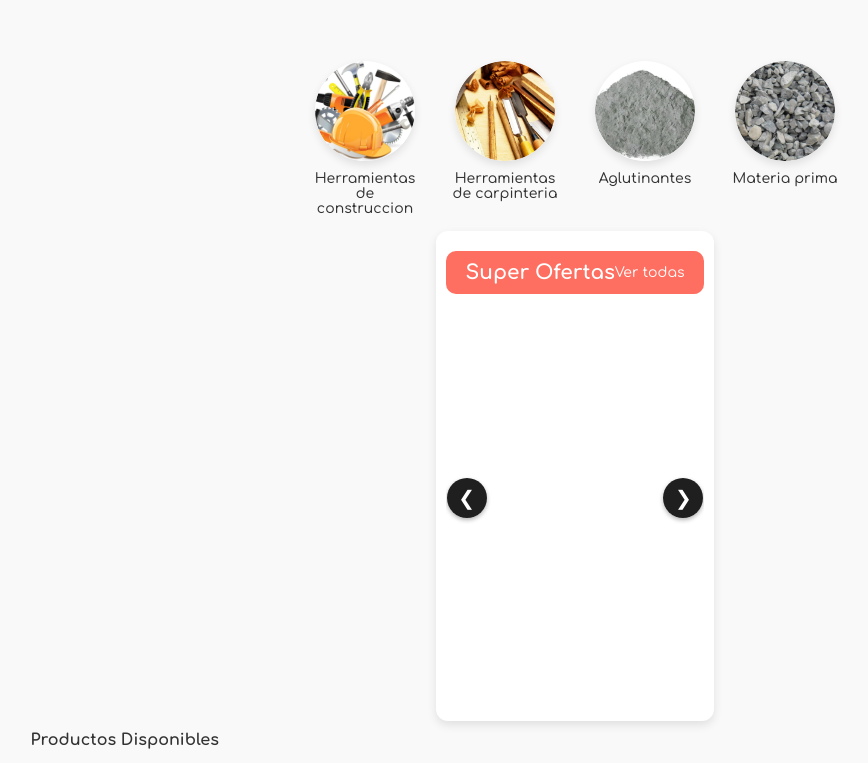
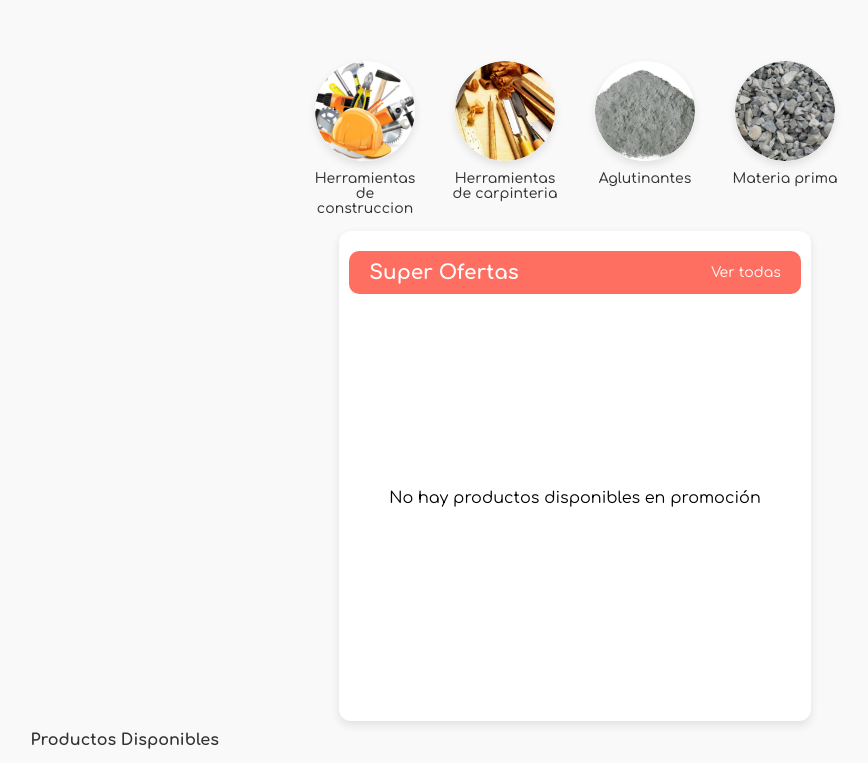
Before and after one commit to MauryQV/YouBuild, a Django app: page /buscar/ in a window 1280 px wide; the page is wider, and only the part inside the window is pictured. Shown: the part 487-1250 px from the top of that part, without its empty margins (65-933 px from the left). Run offline with Django 5.2, Linux system fonts and the light colour scheme; data comes from the database, SQL or seed files in the repository; both versions use the stored data as it was after the commit.

Commit message:
01-Frontend Integración de Mensaje cuando no hay productos en promocion

```diff
--- a/YouBuild/sistema/templates/index.html
+++ b/YouBuild/sistema/templates/index.html
@@ -95,10 +95,11 @@
       <span class="super-offers-title">Super Ofertas</span>
       <a href="#" class="super-offers-view-all">Ver todas</a>
   </div>
+
   <div class="super-offers-content">
-      <button class="super-offers-btn super-offers-left-btn">&#10094;</button>
-
+      {% if productos_oferta %}
           {% for producto in productos_oferta %}
+              {% if producto.estado == "promocion" %}
               <div class="super-offers-item">
                   {% if producto.imagenes.exists %}
                       <img src="{{ producto.imagenes.first.imagen.url }}" alt="{{ producto.nombre }}">
@@ -113,9 +114,13 @@
                       <button class="super-offers-details-btn">Ver Detalles</button>
                   </div>
               </div>
+              {% endif %}
           {% endfor %}
-
-      <button class="super-offers-btn super-offers-right-btn">&#10095;</button>
+      {% else %}
+          <div class="super-offers-no-products">
+              <p>No hay productos disponibles en promoción</p>
+          </div>
+      {% endif %}
   </div>
 </div>
 
```
Also changed, not shown: YouBuild/sistema/templates/home.html (+9 -6 lines), YouBuild/db.sqlite3. Lines whose indentation alone changed are shown as unchanged.
